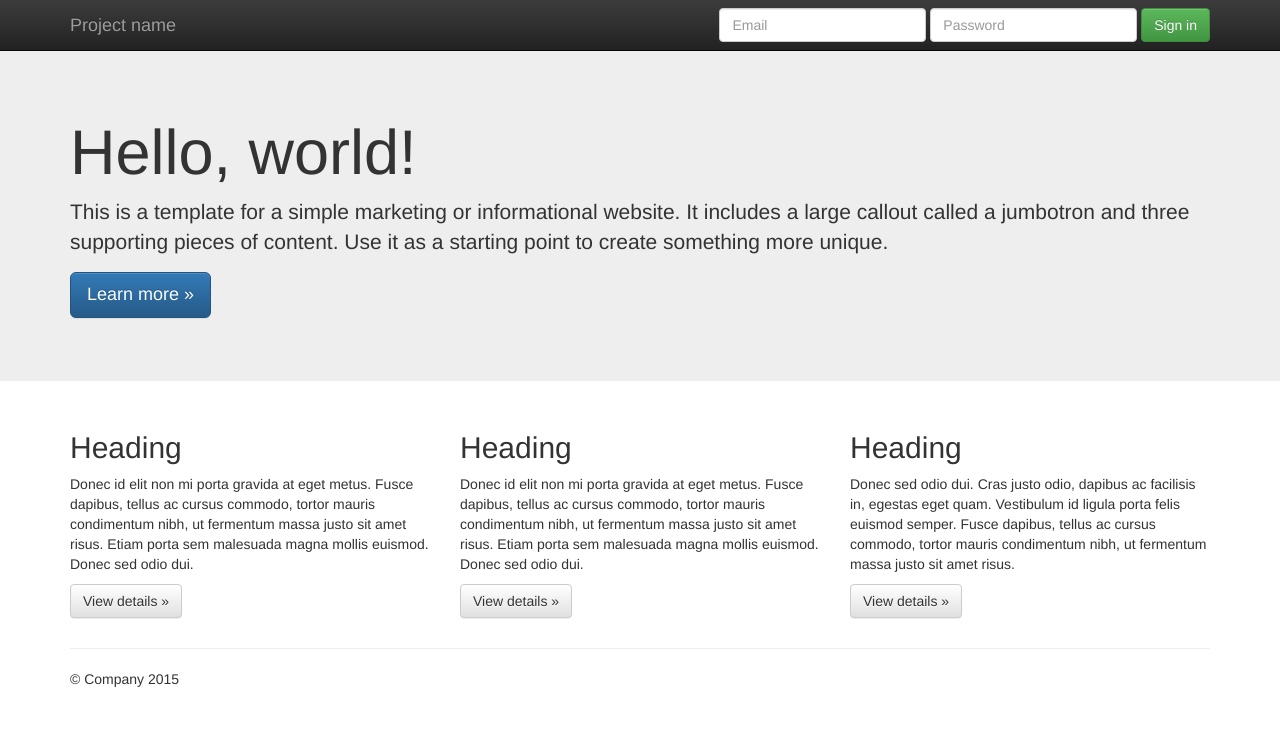
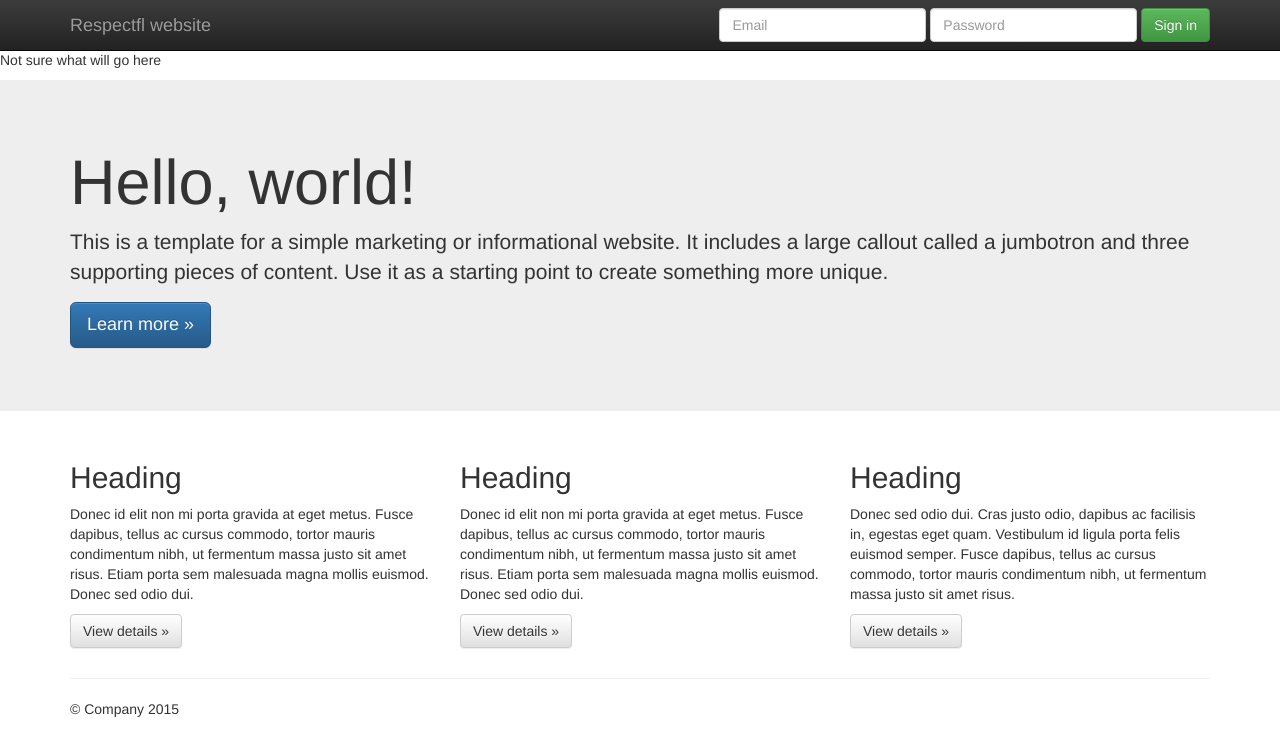
Before and after one commit to tiancovici/github-demo, a plain HTML site: page index.html in a window 1280 px wide. Drawn offline with nearby package versions, Linux system fonts and the light colour scheme.

Commit message:
added simple changes for conflict

```diff
--- a/index.html
+++ b/index.html
@@ -36,7 +36,7 @@
             <span class="icon-bar"></span>
             <span class="icon-bar"></span>
           </button>
-          <a class="navbar-brand" href="#">Project name</a>
+          <a class="navbar-brand" href="#">Respectfl website</a>
         </div>
         <div id="navbar" class="navbar-collapse collapse">
           <form class="navbar-form navbar-right" role="form">
@@ -51,7 +51,9 @@
         </div><!--/.navbar-collapse -->
       </div>
     </nav>
-
+    <p>
+      Not sure what will go here
+    </p>
     <!-- Main jumbotron for a primary marketing message or call to action -->
     <div class="jumbotron">
       <div class="container">
```
